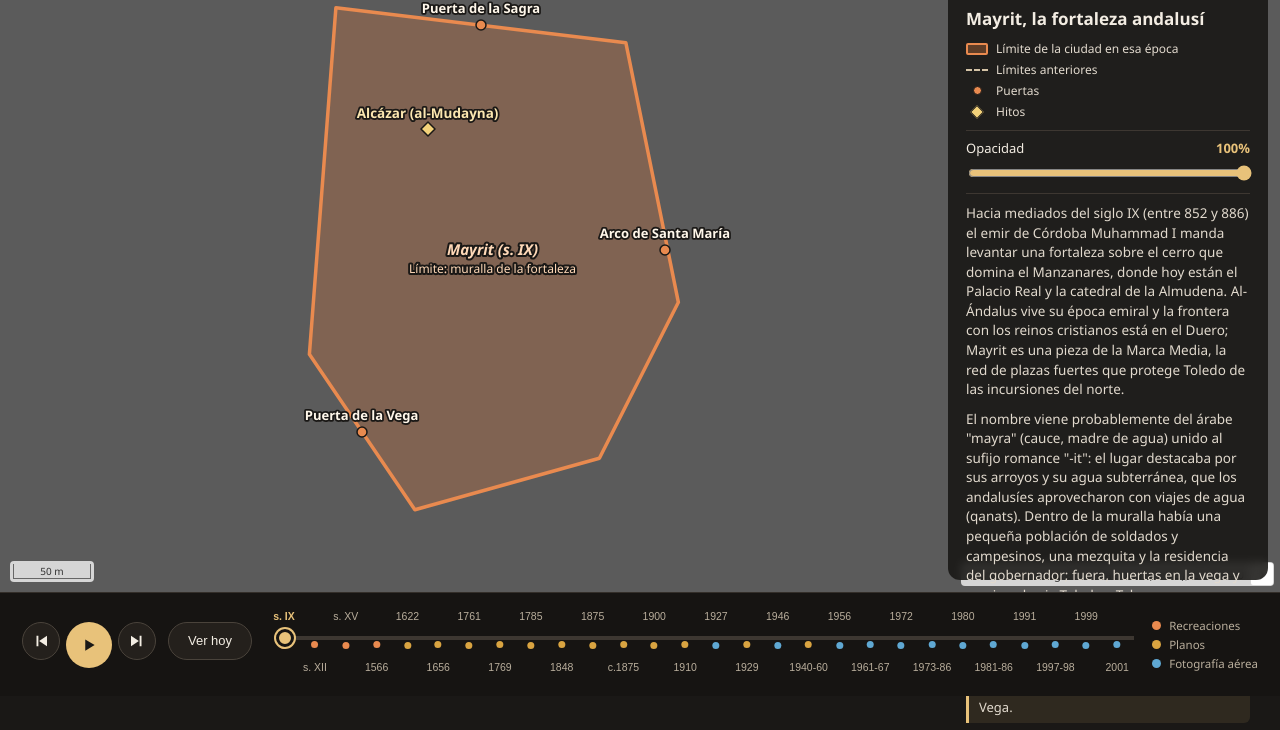
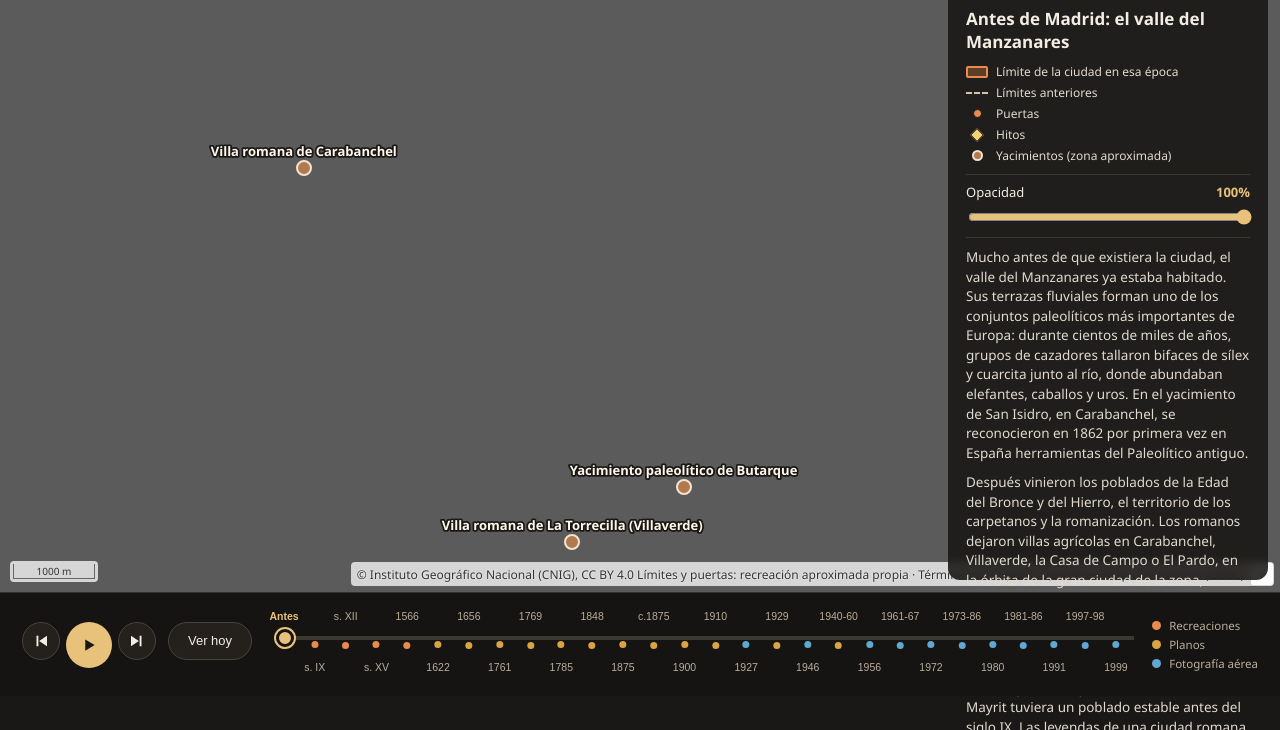
Before and after one commit to joverig/visorgis-madrid, a plain HTML site: page www/index.html in a window 1280 px wide. Shown: the part 104-834 px from the top of the page. Drawn offline with Linux system fonts and the light colour scheme.

Commit message:
Antes de Madrid con yacimientos, PNOA 2023, término municipal de OSM y script de comprobación de fuentes
Co-Authored-By: Claude Opus 5.5 <noreply@anthropic.com>
Claude-Session: https://claude.ai/code/session_016KekqghLVxS4nY8bKeBScj

```diff
--- a/node/scripts/descargar_recursos.mjs
+++ b/node/scripts/descargar_recursos.mjs
@@ -64,7 +64,8 @@ export function procesarCapabilities(xml, seleccion = []) {
     const identifier = primerTexto(b, 'Identifier');
     const title = primerTexto(b, 'Title');
     const anio = extraerAnio(title, identifier);
-    if (!identifier || !anio || anio > CM_ANIO_MAX) continue;
+    if (!identifier || !anio) continue;
+    if (anio > CM_ANIO_MAX && !seleccion.includes(identifier)) continue; // posteriores a 2003: solo las elegidas
     if (/IRG|infr|falso|NDVI/i.test(identifier + ' ' + title)) continue; // infrarrojos fuera
     if (!/foto|orto|vuelo|aere/i.test(identifier + ' ' + title)) continue; // solo imágenes
     const activa = !seleccion.length || seleccion.includes(identifier);
@@ -86,7 +87,7 @@ async function descargarCM() {
   console.log('Comunidad de Madrid · ortofotos históricas');
   const xml = await bajar(CM_CAPS);
   const js = await readFile(join(RAIZ, 'js', 'capas.js'), 'utf8').catch(() => '');
-  const seleccion = [...js.matchAll(/'(fotosAereasHistoricas_[^']+)'\s*:\s*\{/g)].map((m) => m[1]);
+  const seleccion = [...js.matchAll(/'(fotosAereas[^']+)'\s*:\s*\{/g)].map((m) => m[1]);
   const { capas, recortado, total } = procesarCapabilities(xml, seleccion);
   const activas = capas.filter((c) => c.activa);
   console.log(`  ${total} capas en el servicio, ${capas.length} históricas; ${activas.length} en la línea temporal (textosCM):`);
--- a/www/css/visor.css
+++ b/www/css/visor.css
@@ -217,3 +217,5 @@ html, body { height: 100%; height: 100dvh; }
   .leyenda-rec { display: flex; flex-wrap: wrap; column-gap: 14px; row-gap: 4px; margin-top: 8px; font-size: 12.5px; }
 }
 .leyenda-rec .l-hito { width: 10px; height: 10px; margin: 0 6px; background: #f3d27a; border: 1.5px solid #1a1816; transform: rotate(45deg); }
+.leyenda-rec .l-yac { width: 11px; height: 11px; margin: 0 5.5px; border-radius: 50%; background: #b07a4f; border: 2px solid #f3e3cf; }
+.leyenda-rec .l-yac-item[hidden] { display: none; }
--- a/www/index.html
+++ b/www/index.html
@@ -17,7 +17,7 @@
       document.write('<script src="https://cdn.jsdelivr.net/npm/ol@10.5.0/dist/ol.js"><\/script>');
     }
   </script>
-  <link rel="stylesheet" href="css/visor.css?v=202611230828">
+  <link rel="stylesheet" href="css/visor.css?v=202611230835">
 </head>
 <body>
   <div id="mapa"></div>
@@ -42,6 +42,7 @@
         <span><i class="l-anterior"></i>Límites anteriores</span>
         <span><i class="l-puerta"></i>Puertas</span>
         <span><i class="l-hito"></i>Hitos</span>
+        <span class="l-yac-item" id="leyenda-yac" hidden><i class="l-yac"></i>Yacimientos (zona aproximada)</span>
       </div>
       <div class="opacidad">
         <label for="opacidad">Opacidad <b id="opacidad-valor">100%</b></label>
@@ -80,7 +81,7 @@
     </div>
   </footer>
 
-  <script src="js/capas.js?v=202611230828"></script>
-  <script src="js/visor.js?v=202611230828"></script>
+  <script src="js/capas.js?v=202611230835"></script>
+  <script src="js/visor.js?v=202611230835"></script>
 </body>
 </html>
--- a/www/js/capas.js
+++ b/www/js/capas.js
@@ -31,8 +31,8 @@
   });
 
   // Recreaciones de elaboración propia (vector) para antes del primer plano conservado (1622)
-  const RECINTOS = 'datos_propios/recintos_madrid.geojson?v=202611230828';
-  const ATR_REC = 'Recreación aproximada de elaboración propia a partir de bibliografía (Gea Ortigas, Malalana, Comunidad de Madrid). Trazado orientativo, no arqueológico.';
+  const RECINTOS = 'datos_propios/recintos_madrid.geojson?v=202611230835';
+  const ATR_REC = 'Recreación aproximada de elaboración propia a partir de bibliografía (Gea Ortigas, Malalana, Comunidad de Madrid). Trazado orientativo, no arqueológico. Término municipal: © OpenStreetMap contributors (ODbL).';
   const recreacion = (id, anio, etiqueta, titulo, fase, descripcion) => ({ // fase: solo orden
     id, anio, etiqueta, titulo, tipo: 'recreacion', descripcion,
     fuente: { type: 'vacia' }, // lo dibuja la capa de perímetros (VISOR_CONFIG.perimetros)
@@ -47,7 +47,7 @@
       'En el mapa: la T4 al este de Barajas, la herida de la M-30 junto al río y las grúas en la Castellana norte.',
     ],
     2009: [
-      'Madrid tras el estallido de la burbuja inmobiliaria (2008). Las Cuatro Torres ya dominan el skyline norte sobre la antigua Ciudad Deportiva del Real Madrid, la Terminal 4 de Barajas lleva tres años en servicio y el soterramiento de la M-30 ha terminado: el tráfico circula bajo tierra y sobre él se está construyendo Madrid Río.',
+      'Primer vuelo tras el estallido de la burbuja inmobiliaria. Sobre la M-30 soterrada avanzan las obras de Madrid Río y la construcción se frena en seco: se acabaron las grúas en los nuevos barrios.',
       'Muchas promociones de los PAU (Sanchinarro, Las Tablas, Montecarmelo, Ensanche de Vallecas) se quedan a medio hacer y los ensanches del sureste se paralizan antes de empezar. Madrid acumula una de las deudas municipales más altas de Europa por las grandes obras de la década, y la ciudad pierde la candidatura olímpica de 2016.',
       'En el mapa: compara los PAU con 2006 y fíjate en las parcelas que siguen vacías; aparecerán así durante años.',
     ],
@@ -71,20 +71,15 @@
       'Se aprueba definitivamente Madrid Nuevo Norte, la gran operación sobre las vías de Chamartín, y siguen creciendo los nuevos barrios del sureste.',
       'En el mapa: aparcamientos y plataformas de Barajas con aviones parados, y la playa de vías de Chamartín.',
     ],
-    2022: [
-      'Tras Filomena (enero de 2021), la mayor nevada en Madrid en medio siglo, que tumbó cientos de miles de árboles, y tras la pandemia, la ciudad recupera su ritmo. Se inaugura la reforma de la Puerta del Sol y avanzan las obras del nuevo Bernabéu y de la Plaza de España.',
-      'Continúa la urbanización de Los Berrocales y Los Ahijones y el crecimiento de Valdebebas; el área metropolitana supera los 6,7 millones de habitantes.',
-      'En el mapa: el Bernabéu en obras en la Castellana y las nuevas manzanas del sureste.',
-    ],
-    2024: [
-      'Una de las ortofotos más recientes del PNOA. Madrid es una metrópoli de 3,4 millones de habitantes en la capital y casi 7 en la región, con un crecimiento empujado por la inmigración latinoamericana y por la llegada de empresas.',
-      'Las grandes transformaciones siguen siendo las de los bordes: ensanches del sureste, Madrid Nuevo Norte y los nuevos barrios metropolitanos. En el centro, la ciudad se debate entre turismo, vivienda y espacio público.',
-      'En el mapa: compara con 1956 o con el vuelo de 1975 para ver cuánto ha crecido la mancha urbana.',
+    2023: [
+      'Último vuelo del PNOA histórico sobre Madrid. La ciudad ha recuperado el pulso tras la pandemia: arrancan las obras de Madrid Nuevo Norte sobre las vías de Chamartín, el nuevo Bernabéu estrena su cubierta y los ensanches del sureste (Los Berrocales, Los Ahijones, Valdecarros) empiezan a llenarse de grúas.',
+      'Madrid recibe más inmigración que nunca, sobre todo latinoamericana, y la vivienda se convierte en el gran debate de la ciudad.',
+      'En el mapa: las grúas del sureste y el Bernabéu reformado en la Castellana.',
     ],
   };
-  // Solo años del PNOA histórico con imagen sobre Madrid (2004, 2008, 2010, 2012, 2022 y 2024 no la tienen);
+  // Solo años del PNOA histórico con imagen sobre Madrid (comprobado con 2_Descargar_y_comprobar.bat);
   // lo más reciente lo da el paso 'Hoy' (PNOA de máxima actualidad)
-  const pnoaAnios = [2006, 2009, 2011, 2014, 2017, 2020];
+  const pnoaAnios = [2006, 2009, 2011, 2014, 2017, 2020, 2023];
 
   /* ---------- Ortofotos de la Comunidad de Madrid (solo las seleccionadas en data/capas_cm.json) ---------- */
   const textosCM = {
@@ -160,6 +155,46 @@
         'En el mapa: la Ciudad Deportiva y la M-30 junto al Manzanares; compáralas con 2008.',
       ],
     },
+    'fotosAereasHistoricas_2000-2009_orto-mosaico-2004-geomadrid-40cm-v2': {
+      etiqueta: '2004', titulo: 'Ortofoto de 2004',
+      descripcion: [
+        'Madrid en lo más alto del ciclo inmobiliario: la capital roza los 3,1 millones de habitantes y la región crece a un ritmo que no se veía desde los años sesenta.',
+        'Es el momento de los PAU del Plan General de 1997: Sanchinarro, Las Tablas, Montecarmelo, Arroyo del Fresno, Carabanchel o Ensanche de Vallecas aparecen como enormes cuadrículas de calles trazadas y manzanas a medio construir. Este año arrancan las obras de soterramiento de la M-30 y de las Cuatro Torres.',
+        'En el mapa: las cuadrículas de tierra con calles asfaltadas pero sin edificios en los bordes norte y sureste.',
+      ],
+    },
+    'fotosAereasHistoricas_2000-2009_orto-mosaico-fc5-2008-etrs89-v2': {
+      etiqueta: '2008', titulo: 'Ortofoto de 2008',
+      descripcion: [
+        'El final del boom. Las Cuatro Torres acaban de terminarse sobre la antigua Ciudad Deportiva del Real Madrid, la Terminal 4 de Barajas lleva dos años en servicio y la M-30 ya circula bajo tierra junto al río.',
+        'En septiembre quiebra Lehman Brothers y estalla la burbuja: muchas promociones de los PAU se quedan a medio hacer. Madrid acumula una de las deudas municipales más altas de Europa por las grandes obras de la década.',
+        'En el mapa: las Cuatro Torres en la Castellana norte y los PAU con manzanas todavía vacías.',
+      ],
+    },
+    'fotosAereas_orto-madrid-2013-etrs89': {
+      etiqueta: '2013', titulo: 'Ortofoto de Madrid capital (9 cm)',
+      descripcion: [
+        'Una de las fotos aéreas más detalladas de la capital: cada píxel mide 9 cm, así que se distinguen coches, bancos y hasta pasos de cebra. Acércate todo lo que quieras.',
+        'Madrid toca fondo en la crisis: paro récord, desahucios y obras paradas. En septiembre la ciudad pierde su tercera candidatura olímpica seguida (2020). Madrid Río, inaugurado dos años antes, es el gran parque nuevo de la ciudad.',
+        'En el mapa: Ensanche de Vallecas y Valdebebas con calles trazadas y muchas parcelas vacías.',
+      ],
+    },
+    'fotosAereas_orto-TM-Madrid-2019-10cm-fc10': {
+      etiqueta: '2019', titulo: 'Ortofoto de Madrid capital (10 cm)',
+      descripcion: [
+        'Madrid en plena recuperación. Desde finales de 2018 funciona Madrid Central, la zona de bajas emisiones del centro, y la ciudad discute cómo convivir con el turismo y los pisos turísticos.',
+        'El estadio Metropolitano (2017) ha transformado el este, se tramita Madrid Nuevo Norte sobre las vías de Chamartín y la quinta torre de la Castellana, Caleido, está a punto de terminarse.',
+        'En el mapa: el Metropolitano en San Blas-Canillejas y Valdebebas ya lleno de bloques.',
+      ],
+    },
+    'fotosAereas_orto-mosaico-20cm-rgb-2022': {
+      etiqueta: '2022', titulo: 'Ortofoto de 2022',
+      descripcion: [
+        'Tras la pandemia y tras Filomena (enero de 2021), la mayor nevada en medio siglo, que tumbó cientos de miles de árboles, la ciudad recupera su ritmo. Se ha reformado la Plaza de España y avanzan las obras del nuevo Bernabéu y de la Puerta del Sol.',
+        'Continúa la urbanización de Los Berrocales y Los Ahijones y el crecimiento de Valdebebas; el área metropolitana supera los 6,7 millones de habitantes.',
+        'En el mapa: el Bernabéu en obras en la Castellana y las nuevas manzanas del sureste.',
+      ],
+    },
   };
 
   window.VISOR_CONFIG = {
@@ -187,6 +222,12 @@
     ],
 
     capas: [
+      recreacion('antes', 500, 'Antes', 'Antes de Madrid: el valle del Manzanares', 0, [
+        'Mucho antes de que existiera la ciudad, el valle del Manzanares ya estaba habitado. Sus terrazas fluviales forman uno de los conjuntos paleolíticos más importantes de Europa: durante cientos de miles de años, grupos de cazadores tallaron bifaces de sílex y cuarcita junto al río, donde abundaban elefantes, caballos y uros. En el yacimiento de San Isidro, en Carabanchel, se reconocieron en 1862 por primera vez en España herramientas del Paleolítico antiguo.',
+        'Después vinieron los poblados de la Edad del Bronce y del Hierro, el territorio de los carpetanos y la romanización. Los romanos dejaron villas agrícolas en Carabanchel, Villaverde, la Casa de Campo o El Pardo, en la órbita de la gran ciudad de la zona, Complutum (Alcalá de Henares). En época visigoda hubo pequeñas aldeas y necrópolis dispersas por la región.',
+        'Lo que no hubo, que se sepa, es una ciudad: no está probado que el cerro donde nacerá Mayrit tuviera un poblado estable antes del siglo IX. Las leyendas de una ciudad romana en el solar de Madrid o de un origen griego se difundieron siglos después para dar a la capital un pasado glorioso.',
+        'En el mapa: los puntos marrones señalan, de forma aproximada, algunos yacimientos del valle del Manzanares.',
+      ]),
       recreacion('mayrit', 870, 's. IX', 'Mayrit, la fortaleza andalusí', 1, [
         'Hacia mediados del siglo IX (entre 852 y 886) el emir de Córdoba Muhammad I manda levantar una fortaleza sobre el cerro que domina el Manzanares, donde hoy están el Palacio Real y la catedral de la Almudena. Al-Ándalus vive su época emiral y la frontera con los reinos cristianos está en el Duero; Mayrit es una pieza de la Marca Media, la red de plazas fuertes que protege Toledo de las incursiones del norte.',
         'El nombre viene probablemente del árabe "mayra" (cauce, madre de agua) unido al sufijo romance "-it": el lugar destacaba por sus arroyos y su agua subterránea, que los andalusíes aprovecharon con viajes de agua (qanats). Dentro de la muralla había una pequeña población de soldados y campesinos, una mezquita y la residencia del gobernador; fuera, huertas en la vega y caminos hacia Toledo y Talamanca.',
--- a/www/js/visor.js
+++ b/www/js/visor.js
@@ -84,8 +84,11 @@
       const k = [nombre, clase, conTexto].join('|');
       if (!cache[k]) {
         const hito = clase === 'hito', propia = clase === 'propia';
+        const yac = clase === 'yacimiento';
         cache[k] = new S.Style({
-          image: hito
+          image: yac
+            ? new S.Circle({ radius: 7, fill: new S.Fill({ color: '#b07a4f' }), stroke: new S.Stroke({ color: '#f3e3cf', width: 2 }) })
+            : hito
             ? new S.RegularShape({ points: 4, radius: 7, angle: 0, fill: new S.Fill({ color: '#f3d27a' }),
                 stroke: new S.Stroke({ color: '#1a1816', width: 1.5 }) })
             : new S.Circle({ radius: propia ? 5 : 4,
@@ -113,6 +116,7 @@
         return conTexto ? [base, rotuloRecinto(feat.get('nombre'), feat.get('limite'))] : base;
       }
       if (tipo === 'hito') return punto(feat.get('nombre'), 'hito', conTexto);
+      if (tipo === 'yacimiento') return punto(feat.get('nombre'), 'yacimiento', zoom >= 11.5);
       const propia = feat.get('desde') === vigente;
       // Las puertas que siguen en pie (Alcalá, Toledo) se rotulan siempre
       return punto(feat.get('nombre'), propia ? 'propia' : 'anterior', conTexto && (propia || !!feat.get('conservada')));
@@ -208,6 +212,7 @@
     grupoHistorico = new ol.layer.Group({ layers: capas.map((c) => c.layer), zIndex: 10 });
 
     const srcPerimetros = fuenteGeojson(C.perimetros);
+    srcPerimetros.setAttributions('Límites y puertas: recreación aproximada propia · Término municipal © OpenStreetMap contributors (ODbL)');
     capaPerimetros = new ol.layer.Vector({
       source: srcPerimetros, style: estiloPerimetros(srcPerimetros), zIndex: 40, declutter: true,
     });
@@ -295,6 +300,7 @@
     estado.tipo = c.tipo;
     if (capaPerimetros) capaPerimetros.changed();
     $('#leyenda-rec').hidden = !$('#chk-perimetros').checked;
+    $('#leyenda-yac').hidden = c.anio >= 870;
     if (c.tipo === 'recreacion' && map) encuadrarRecinto(c, true);
     const d = $('#descripcion');
     d.innerHTML = '';
@@ -310,7 +316,8 @@
     d.scrollTop = 0;
     $('.panel-cuerpo').scrollTop = 0;
     centrarMarca(idx);
-    $('#fuente').textContent = c.atribucion || '';
+    $('#fuente').textContent = (c.atribucion || '') +
+      (c.anio >= 1948 && $('#chk-perimetros').checked ? ' · Término municipal © OpenStreetMap contributors (ODbL)' : '');
     const t = $('#tipo');
     t.textContent = { plano: 'Plano histórico', foto: 'Fotografía aérea',
       recreacion: 'Recreación aproximada' }[c.tipo] || '';
@@ -483,8 +490,16 @@
     if (!c || c.tipo !== 'recreacion') return;
     const src = fuenteGeojson(C.perimetros);
     const encuadrar = () => {
+      let geom;
       const f = src.getFeatures().find((x) => x.get('tipo') === 'recinto' && x.get('desde') === c.anio);
-      if (!f) return;
+      if (f) geom = f.getGeometry();
+      else {
+        // Paso sin recinto (Antes de Madrid): encuadrar sus yacimientos
+        const ext = ol.extent.createEmpty();
+        src.getFeatures().filter((x) => x.get('grupo') === c.id).forEach((x) => ol.extent.extend(ext, x.getGeometry().getExtent()));
+        if (ol.extent.isEmpty(ext)) return;
+        geom = ol.geom.Polygon.fromExtent(ext);
+      }
       const mapa = map.getTargetElement().getBoundingClientRect();
       const panel = document.querySelector('.panel').getBoundingClientRect();
       const pad = esMovil()
@@ -493,9 +508,9 @@
       if (soloSiHaceFalta) {
         const tam = map.getSize();
         const visible = view.calculateExtent([tam[0] - pad[1] - pad[3], tam[1] - pad[0] - pad[2]]);
-        if (ol.extent.containsExtent(visible, f.getGeometry().getExtent())) return;
+        if (ol.extent.containsExtent(visible, geom.getExtent())) return;
       }
-      view.fit(f.getGeometry(), { padding: pad, maxZoom: 17.5, duration: soloSiHaceFalta ? 600 : 0 });
+      view.fit(geom, { padding: pad, maxZoom: 17.5, duration: soloSiHaceFalta ? 600 : 0 });
     };
     if (src.getFeatures().length) encuadrar();
     else src.once('featuresloadend', encuadrar);
```
Also changed, not shown: www/datos_propios/recintos_madrid.geojson, 4 other files.
